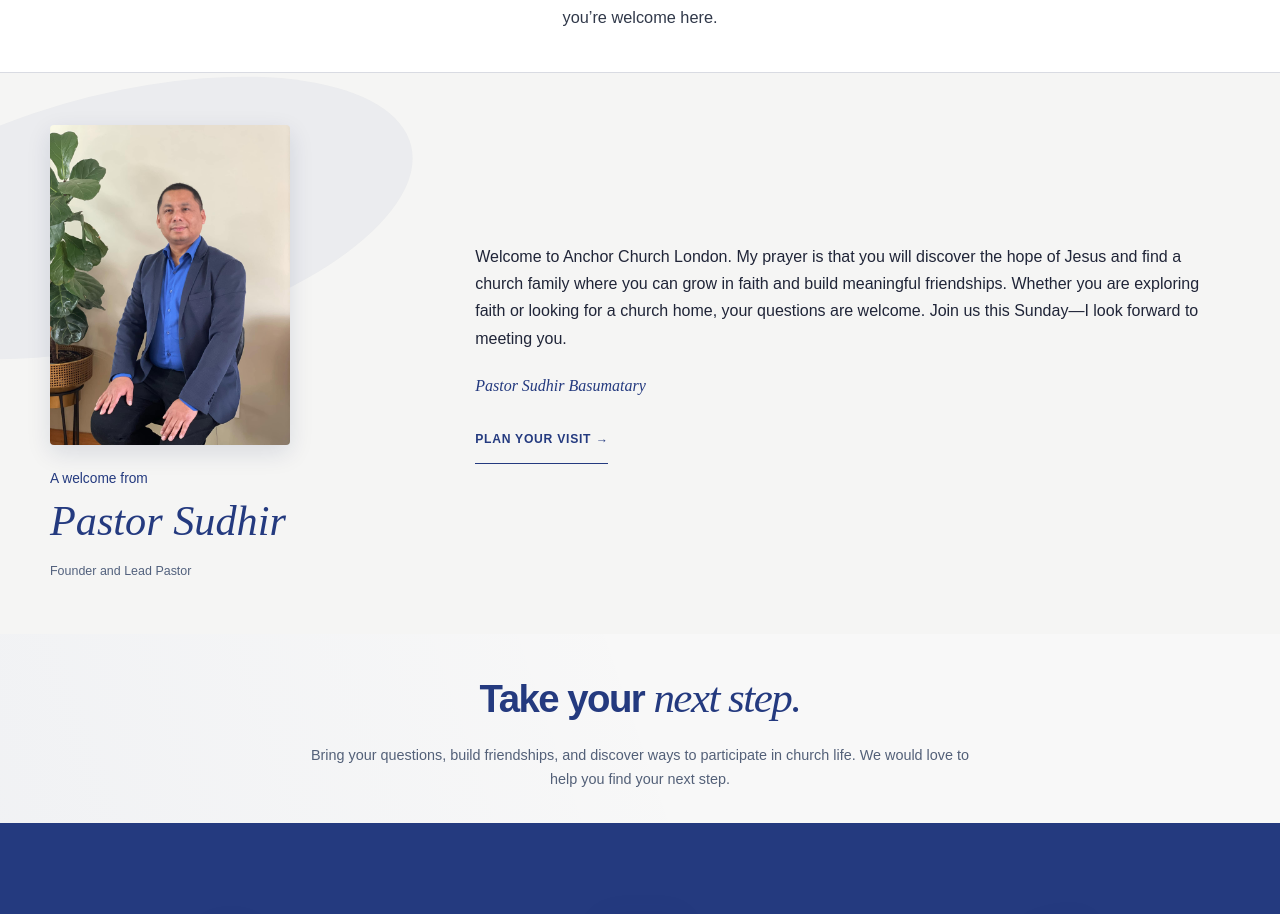
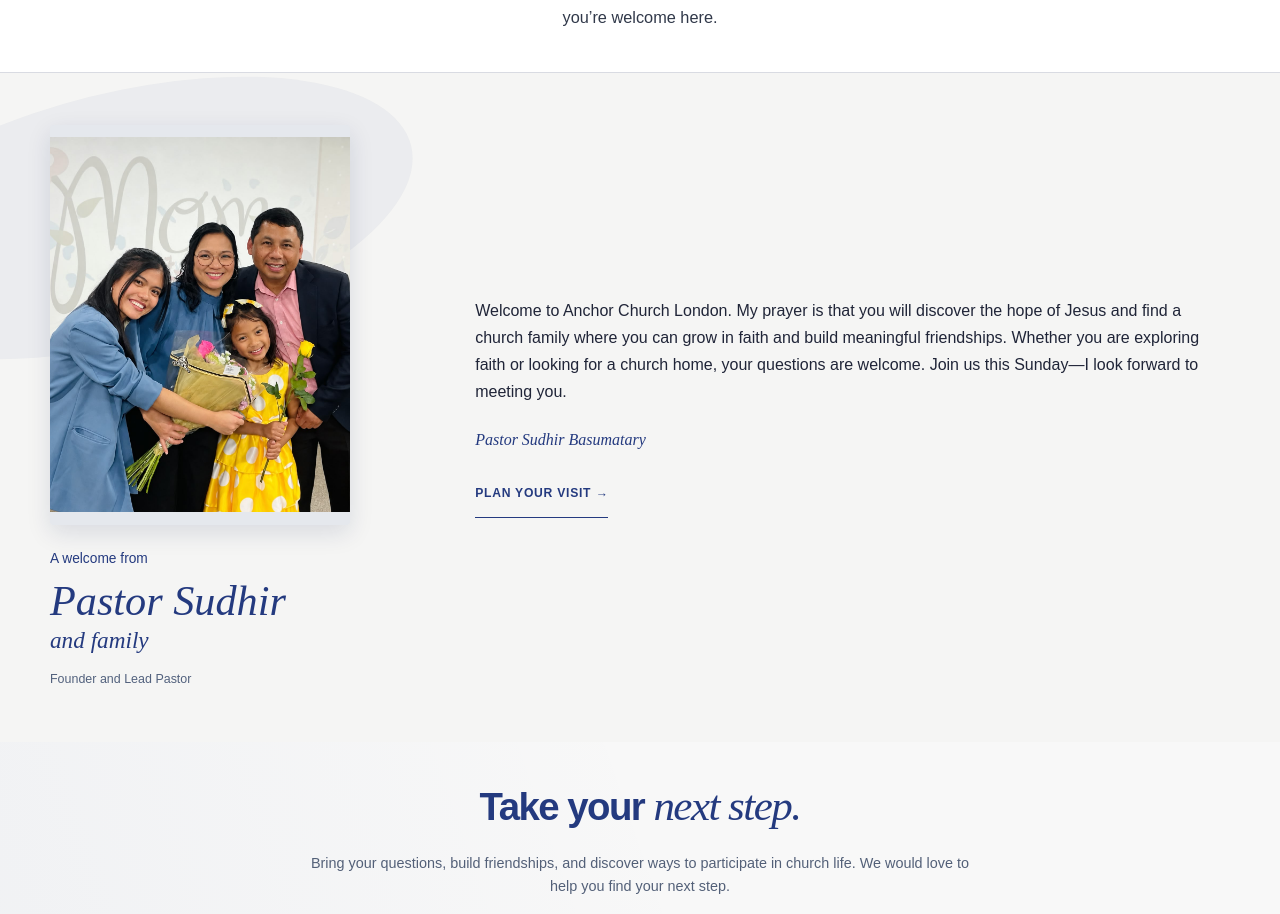
Before and after one commit to ebinjohnson-web/anchor-church-london, a Next.js app: page / in a window 1280 px wide. Shown: the part 842-1756 px from the top of the page. Built offline with nearby package versions, Linux system fonts and the light colour scheme; a web font is replaced by a local one.

Commit message:
Update pastor welcome with family photo and heading

```diff
--- a/app/globals.css
+++ b/app/globals.css
@@ -1196,3 +1196,33 @@
 .reflection-prompts li + li { margin-top: 14px; }
 @media (max-width: 820px) { .belief-summary { grid-template-columns: repeat(2,minmax(0,1fr)); gap: 24px; } }
 @media (max-width: 560px) { .belief-summary { grid-template-columns: 1fr; } }
+
+/* Show the pastor's full family photograph. */
+.home-pastor-family { width: min(300px,100%); }
+.home-pastor-family img { object-fit: contain; object-position: center; }
+@media (max-width: 820px) {
+  .home-pastor-family { width: min(260px,100%); }
+}
+
+.pastor-family-label {
+  display: block;
+  margin-top: 8px;
+  font-family: var(--sans);
+  font-size: 1rem;
+  font-weight: 500;
+  font-style: normal;
+  letter-spacing: normal;
+  line-height: 1.4;
+}
+
+/* Match the family subtitle to the pastor heading. */
+#pastor-welcome-title .pastor-family-label {
+  display: block;
+  margin-top: 2px;
+  font-family: inherit;
+  font-size: 0.55em;
+  font-weight: inherit;
+  font-style: italic;
+  letter-spacing: normal;
+  line-height: 1.1;
+}
--- a/app/page.tsx
+++ b/app/page.tsx
@@ -76,9 +76,9 @@
           <div className="pastor-welcome-shape" aria-hidden="true" />
           <div className="page-shell pastor-welcome-grid">
             <div className="pastor-welcome-heading home-pastor-heading">
-              <div className="home-pastor-portrait" data-motion="rise"><Image src={assetPath("/images/pastor-sudhir.jpg")} alt="Pastor Sudhir Basumatary, Founder and Lead Pastor of Anchor Church London" fill sizes="(max-width: 820px) 200px, 240px" /></div>
+              <div className="home-pastor-portrait home-pastor-family" data-motion="rise"><Image src={assetPath("/images/pastor-sudhir-family.jpeg")} alt="Pastor Sudhir Basumatary with his family" fill sizes="(max-width: 820px) 260px, 300px" /></div>
               <p>A welcome from</p>
-              <h2 id="pastor-welcome-title">Pastor Sudhir</h2>
+              <h2 id="pastor-welcome-title">Pastor Sudhir<small className="pastor-family-label">and family</small></h2>
               <span>Founder and Lead Pastor</span>
             </div>
             <div className="pastor-welcome-copy" data-motion="rise">
```
Also changed, not shown: public/images/pastor-sudhir-family.jpeg (added).
